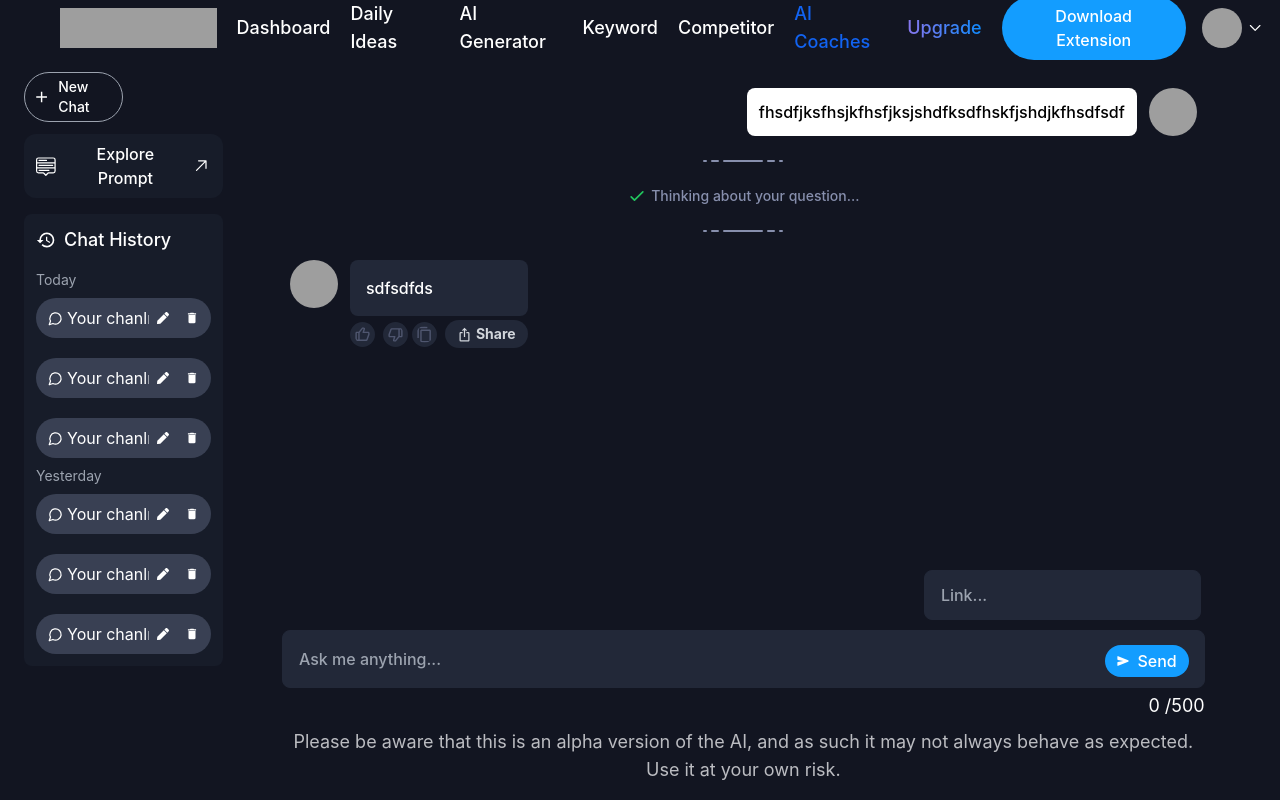
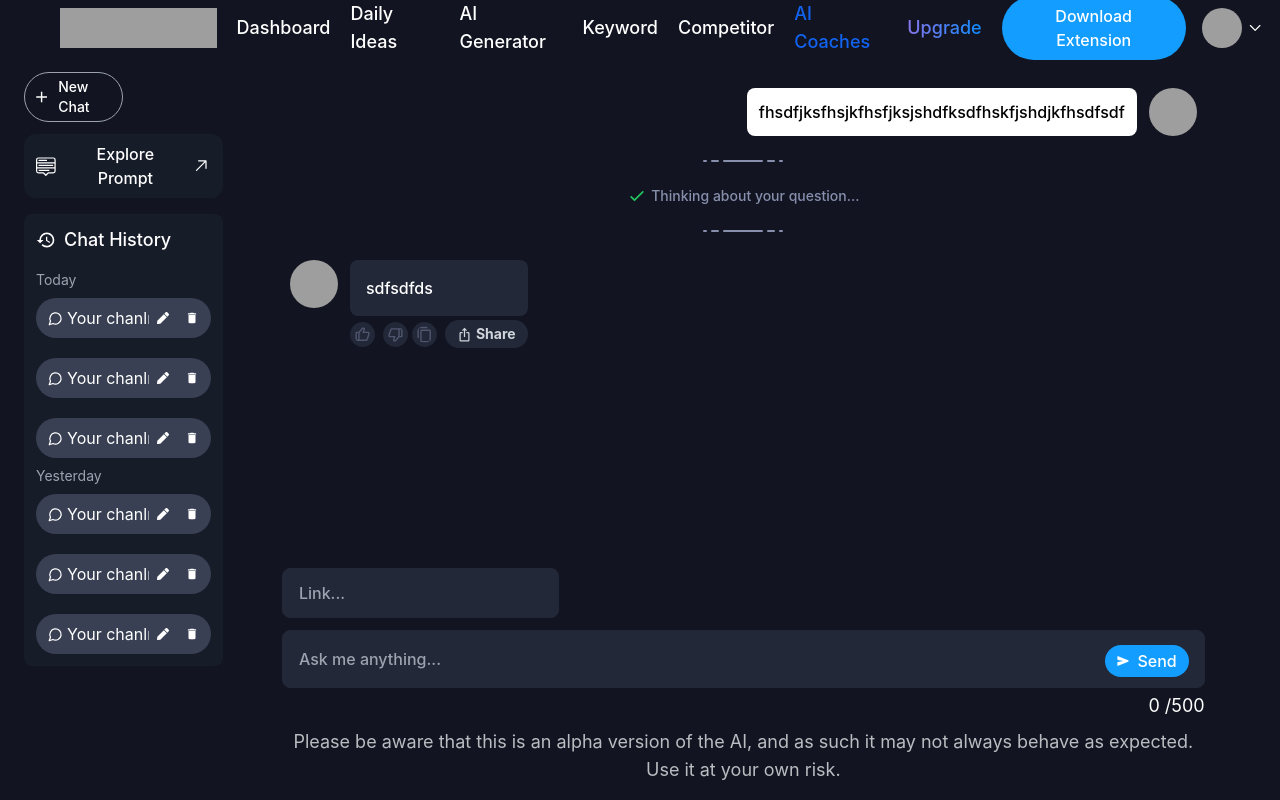
Before and after one commit to nguyentrieutien1/chat-gpt-client, a React (Create React App) app: page / in a window 1280 px wide. Built offline with nearby package versions, Linux system fonts and the light colour scheme; grey boxes are pictures that could not be loaded.

Commit message:
Remove unuse the code

```diff
--- a/package.json
+++ b/package.json
@@ -7,6 +7,7 @@
     "@testing-library/jest-dom": "^5.17.0",
     "@testing-library/react": "^13.4.0",
     "@testing-library/user-event": "^13.5.0",
+    "axios": "^1.7.2",
     "react": "^18.3.1",
     "react-dom": "^18.3.1",
     "react-icons": "^5.2.1",
--- a/src/App.js
+++ b/src/App.js
@@ -2,15 +2,14 @@ import './App.css';
 import {Routes, Route} from "react-router-dom";
 import ChatPage from "./page/ChatPage";
 import ChatLayout from "./layouts/ChatLayout";
-
 function App() {
   return (
      <Routes>
-        <Route path="/" element={
+        <Route path="*" element={
             <ChatLayout>
                 <ChatPage />
             </ChatLayout>
-        } />\
+        } />
      </Routes>
   );
 }
--- a/src/page/ChatPage.jsx
+++ b/src/page/ChatPage.jsx
@@ -1,13 +1,13 @@
-import {useState, useRef} from "react";
-import {IoDiamondOutline, IoSend} from "react-icons/io5";
+import { useState, useRef } from "react";
+import { IoDiamondOutline, IoSend } from "react-icons/io5";
 import ChatMessage from "../components/message/ChatMessage";
 import UserMessage from "../components/message/UserMessage";
 import Prompt from "../components/message/Prompt";
 import LoadingMessage from "../components/loading/LoadingMessage";
 import NewChat from "../components/message/NewChat";
+import axios from "axios";
 
 const ChatPage = () => {
-
   const [countChar, setCountChar] = useState(0);
   const [value, setValue] = useState("");
   const [valueLink, setValueLink] = useState("");
@@ -15,56 +15,67 @@ const ChatPage = () => {
   const handleChange = (e) => {
     setCountChar(e.target.value.length);
     setValue(e.target.value);
-    }
+  };
   const [option, setOption] = useState("advance");
   const [messages, setMessages] = useState([1]);
 
+  const handleSubmit = (e) => {
+    e.preventDefault();
+    const result = axios.post("http://namnguyenproduct.com/api-convertion")
+  };
 
   return (
     <div id="form_chat" className="relative h-full w-[90%] mx-auto">
       <div className=" max-h-[680px] xl:max-h-[690px] overflow-y-scroll no-scrollbar">
-                {
-                    messages > 0 ?
+        {messages > 0 ? (
           <>
-                            <UserMessage message={"fhsdfjksfhsjkfhsfjksjshdfksdfhskfjshdjkfhsdfsdf"}/>
-                            <ChatMessage message={"sdfsdfds"}/>
+            <UserMessage
+              message={"fhsdfjksfhsjkfhsfjksjshdfksdfhskfjshdjkfhsdfsdf"}
+            />
+            <ChatMessage message={"sdfsdfds"} />
           </>
-                        :
+        ) : (
           <>
-                            <NewChat option={option} setOption={setOption}/>
+            <NewChat option={option} setOption={setOption} />
           </>
-                }
+        )}
       </div>
 
-
       <div className="absolute bottom-0 left-0 right-0">
-                <form className="relative pt-3 bg-[#121521]">
-                    <input max={500}
+      <input
+          max={500}
+          className="m-0 bg-[#222838] text-white font-medium py-3 pl-4 pr-28 rounded-lg w-[30%] border-[0.5px] border-[#222838] hover:border-gray-200 outline-1 outline-[#222838]"
+          value={valueLink}
+          onChange={(e) => {
+            setValueLink(e.target.value);
+          }}
+          placeholder={"Link..."}
+          type="text"
+        />
+        <form onSubmit={handleSubmit} className="relative pt-3 bg-[#121521]">
+          <input
+            max={500}
             className="bg-[#222838] text-white font-medium py-4 pl-4 pr-28 rounded-lg w-full border-[0.5px] border-[#222838] hover:border-gray-200 outline-1 outline-[#222838] focus:outline-blue-500 transition-all"
             value={value}
             onChange={handleChange}
             placeholder={"Ask me anything..."}
-                           type="text"/>
-                    <div
-                        className="absolute top-1/2 -translate-y-1/2 right-4 flex items-center gap-2 mt-2 bg-[#139DFF] hover:bg-[#005CE6] transition-all px-3 py-1 rounded-full">
-                        <IoSend size={12} className="text-white"/>
+            type="text"
+          />
+          <div className="absolute top-1/2 -translate-y-1/2 right-4 flex items-center gap-2 mt-2 bg-[#139DFF] hover:bg-[#005CE6] transition-all px-3 py-1 rounded-full">
+            <IoSend size={12} className="text-white" />
             <p className="font-medium text-white text-[16px]">Send</p>
           </div>
-                    <input max={500}
-                           className="absolute -top-12 right-1 bg-[#222838] text-white font-medium py-3 pl-4 pr-28 rounded-lg w-[30%] border-[0.5px] border-[#222838] hover:border-gray-200 outline-1 outline-[#222838] focus:outline-blue-500 transition-all"
-                           value={valueLink}
-                           onChange={(e) => {setValueLink(e.target.value)}}
-                           placeholder={"Link..."}
-                           type="text"/>
-
         </form>
 
+
         <p className="text-right mt-1 text-white text-lg">{countChar} /500</p>
-                <p className="text-center text-lg font-normal text-[#BBBCC1] mt-2">Please be aware that this is an alpha
-                    version of the AI, and as such it may not always behave as expected. Use it at your own risk.</p>
+        <p className="text-center text-lg font-normal text-[#BBBCC1] mt-2">
+          Please be aware that this is an alpha version of the AI, and as such
+          it may not always behave as expected. Use it at your own risk.
+        </p>
       </div>
     </div>
   );
-}
+};
 
 export default ChatPage;
```
Also changed, not shown: 1 other file (tests, documents, lock files or other folders). Lines whose indentation alone changed are shown as unchanged.
